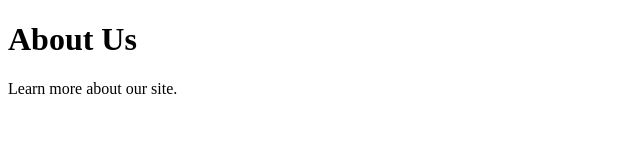
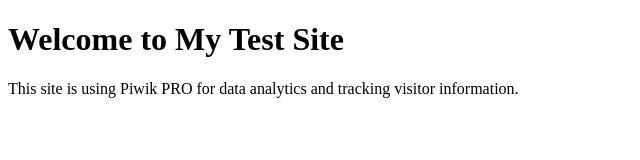
Before and after one commit to Pandya-mayur/testhackerone, a plain HTML site: page about.html in a window 1280 px wide. Shown: the whole page, without its empty margins (0-640 px from the left). Drawn offline with Linux system fonts and the light colour scheme.

Commit message:
Add Piwik PRO tracking code and HTML pages

```diff
--- a/about.html
+++ b/about.html
@@ -6,17 +6,38 @@
     <title>About Us</title>
 </head>
 <body>
-    <h1>About Us</h1>
-    <p>Learn more about our site.</p>
+
+    <!-- Piwik PRO Tracking Code -->
     <script type="text/javascript">
         (function(window, document, dataLayerName, id) {
-        window[dataLayerName]=window[dataLayerName]||[],window[dataLayerName].push({start:(new Date).getTime(),event:"stg.start"});var scripts=document.getElementsByTagName('script')[0],tags=document.createElement('script');
-        function stgCreateCookie(a,b,c){var d="";if(c){var e=new Date;e.setTime(e.getTime()+24*c*60*60*1e3),d="; expires="+e.toUTCString();f="; SameSite=Strict"}document.cookie=a+"="+b+d+f+"; path=/"}
-        var isStgDebug=(window.location.href.match("stg_debug")||document.cookie.match("stg_debug"))&&!window.location.href.match("stg_disable_debug");stgCreateCookie("stg_debug",isStgDebug?1:"",isStgDebug?14:-1);
-        var qP=[];dataLayerName!=="dataLayer"&&qP.push("data_layer_name="+dataLayerName),isStgDebug&&qP.push("stg_debug");var qPString=qP.length>0?("?"+qP.join("&")):"";
-        tags.async=!0,tags.src="https://testhackerone.piwiksandbox.com/containers/"+id+".js"+qPString,scripts.parentNode.insertBefore(tags,scripts);
-        !function(a,n,i){a[n]=a[n]||{};for(var c=0;c<i.length;c++)!function(i){a[n][i]=a[n][i]||{},a[n][i].api=a[n][i].api||function(){var a=[].slice.call(arguments,0);"string"==typeof a[0]&&window[dataLayerName].push({event:n+"."+i+":"+a[0],parameters:[].slice.call(arguments,1)})}}(i[c])}(window,"ppms",["tm","cm"]);
+            window[dataLayerName] = window[dataLayerName] || [];
+            window[dataLayerName].push({ start: (new Date).getTime(), event: "stg.start" });
+            var scripts = document.getElementsByTagName('script')[0],
+                tags = document.createElement('script');
+            function stgCreateCookie(a, b, c) {
+                var d = "";
+                if (c) {
+                    var e = new Date;
+                    e.setTime(e.getTime() + 24 * c * 60 * 60 * 1e3),
+                    d = "; expires=" + e.toUTCString();
+                }
+                document.cookie = a + "=" + b + d + "; path=/";
+            }
+            var isStgDebug = (window.location.href.match("stg_debug") || document.cookie.match("stg_debug")) && !window.location.href.match("stg_disable_debug");
+            stgCreateCookie("stg_debug", isStgDebug ? 1 : "", isStgDebug ? 14 : -1);
+            var qP = [];
+            dataLayerName !== "dataLayer" && qP.push("data_layer_name=" + dataLayerName),
+            isStgDebug && qP.push("stg_debug");
+            var qPString = qP.length > 0 ? ("?" + qP.join("&")) : "";
+            tags.async = !0, tags.src = "https://testhackerone.piwiksandbox.com/containers/" + id + ".js" + qPString,
+            scripts.parentNode.insertBefore(tags, scripts);
         })(window, document, 'dataLayer', '55e218e0-c452-4181-936c-1e1f097acf63');
-        </script>
+    </script>
+
+    <!-- Page Content -->
+    <header>
+        <h1>Welcome to My Test Site</h1>
+        <p>This site is using Piwik PRO for data analytics and tracking visitor information.</p>
+    </header>
 </body>
 </html>
```
Also changed, not shown: index.html (+28 -9 lines).
